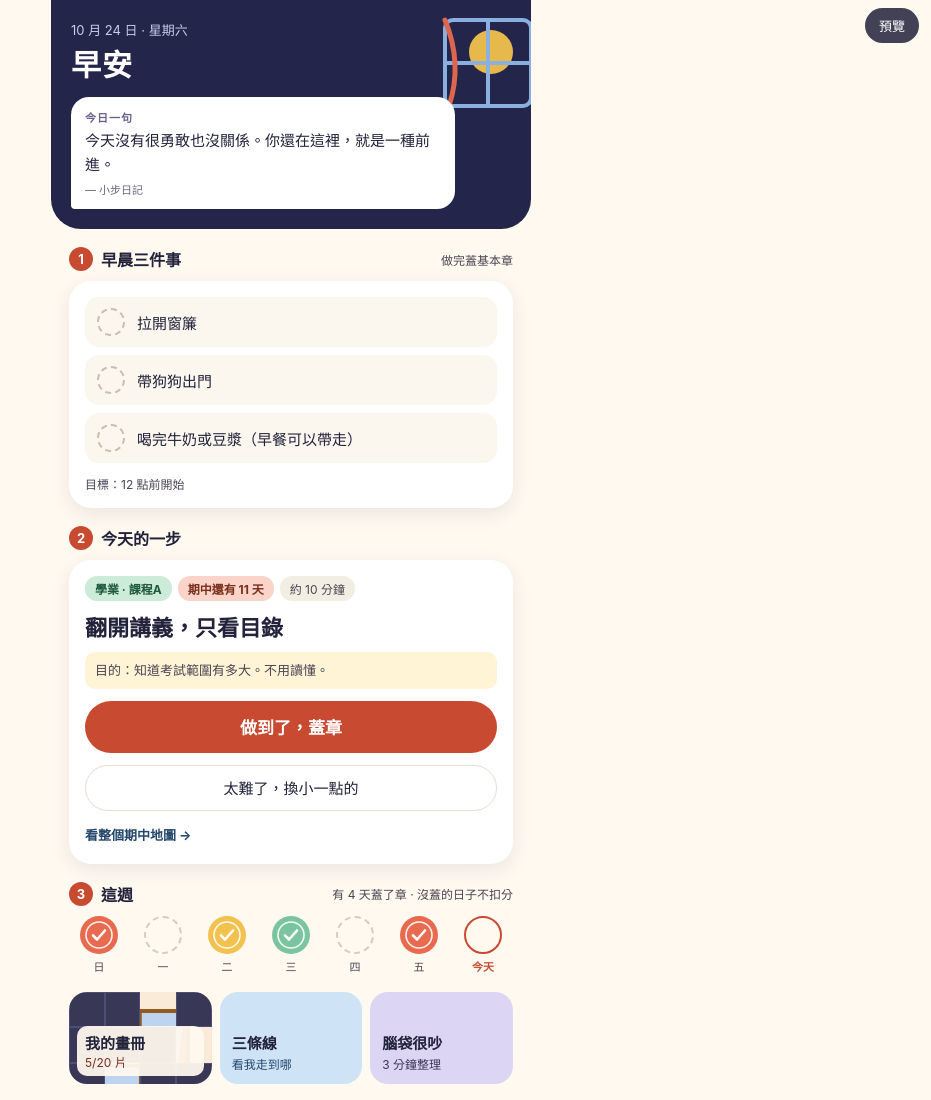
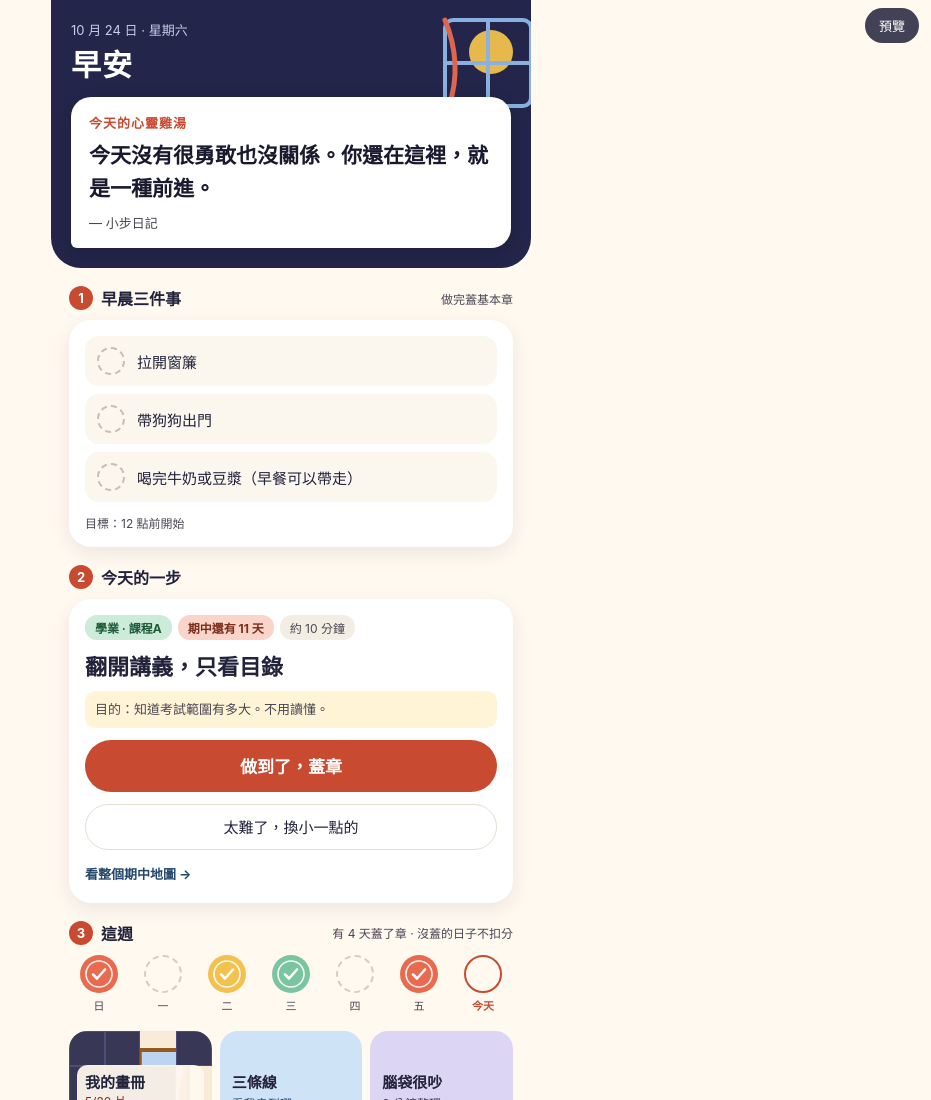
Before and after one commit to maomaomom/mammam, a plain HTML site: page index.html in a window 1280 px wide. Shown: the top 1100 px of the page, without its empty margins (349-1280 px from the left). Drawn offline with Linux system fonts and the light colour scheme.

Commit message:
今日一句改名為今天的心靈雞湯，字體放大加粗
Co-Authored-By: Claude Opus 5.5 <noreply@anthropic.com>
Claude-Session: https://claude.ai/code/session_01JpT8HgULez3e545hAso6Qf

```diff
--- a/app.css
+++ b/app.css
@@ -19,10 +19,10 @@ a{color:inherit}
 .hero h1{margin:2px 0 12px;font-size:30px;font-weight:900;letter-spacing:1px}
 .hero .win{position:absolute;right:-8px;top:calc(env(safe-area-inset-top) + 12px);opacity:.95}
 .back{display:inline-flex;align-items:center;gap:4px;font-size:14px;color:#C9CDEB;text-decoration:none;min-height:32px;background:none;border:none;padding:0}
-.quote{background:#fff;color:var(--ink);border-radius:18px 18px 18px 4px;padding:12px 14px;margin-right:56px;position:relative}
-.quote small{display:block;font-size:11px;font-weight:700;color:#6A5D86;letter-spacing:1px;margin-bottom:4px}
-.quote p{margin:0;font-size:15px;line-height:1.6}
-.quote em{display:block;font-style:normal;font-size:11px;color:var(--mute);margin-top:4px}
+.quote{background:#fff;color:var(--ink);border-radius:20px 20px 20px 6px;padding:16px 18px;position:relative;z-index:1;box-shadow:0 6px 18px rgba(0,0,0,.18)}
+.quote small{display:block;font-size:13px;font-weight:700;color:var(--coral);letter-spacing:1px;margin-bottom:8px}
+.quote p{margin:0;font-size:21px;font-weight:800;line-height:1.55;color:#1A1A2E}
+.quote em{display:block;font-style:normal;font-size:13px;color:var(--soft);margin-top:8px}
 .sec{padding:18px 18px 0}
 .sec-h{display:flex;align-items:center;gap:8px;margin-bottom:10px}
 .sec-h .n{width:24px;height:24px;border-radius:12px;background:var(--coral);color:#fff;font-size:13px;font-weight:700;display:flex;align-items:center;justify-content:center;flex-shrink:0}
--- a/app.js
+++ b/app.js
@@ -151,7 +151,7 @@
   function viewHome() {
     if (isNight()) return viewNight();
     var q = quoteOfDay(), t = today();
-    var h = header("早安", null, '<div class="quote"><small>今日一句</small><p>' + esc(q.text) + "</p><em>— " + esc(q.from) + "</em></div>");
+    var h = header("早安", null, '<div class="quote"><small>今天的心靈雞湯</small><p>' + esc(q.text) + "</p><em>— " + esc(q.from) + "</em></div>");
 
     // 早晨三件事
     var m = S.morning[t] || [false, false, false];
```
